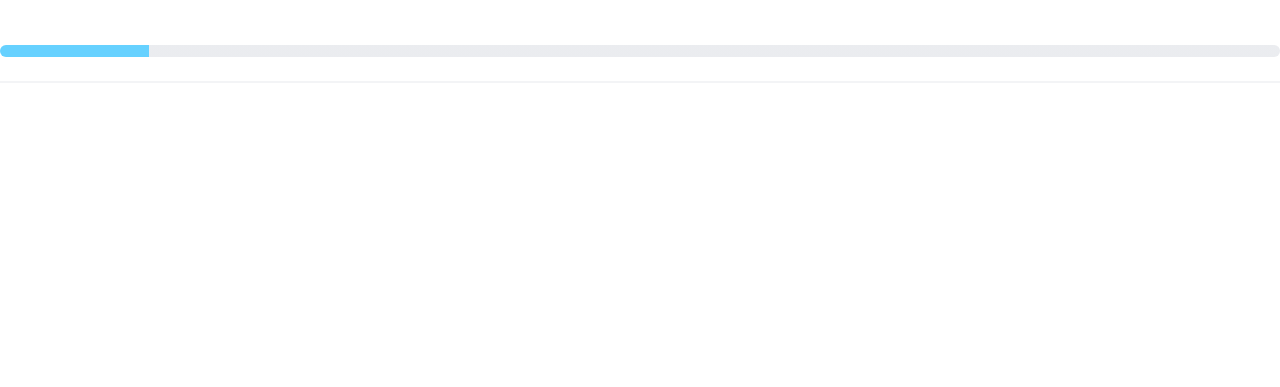
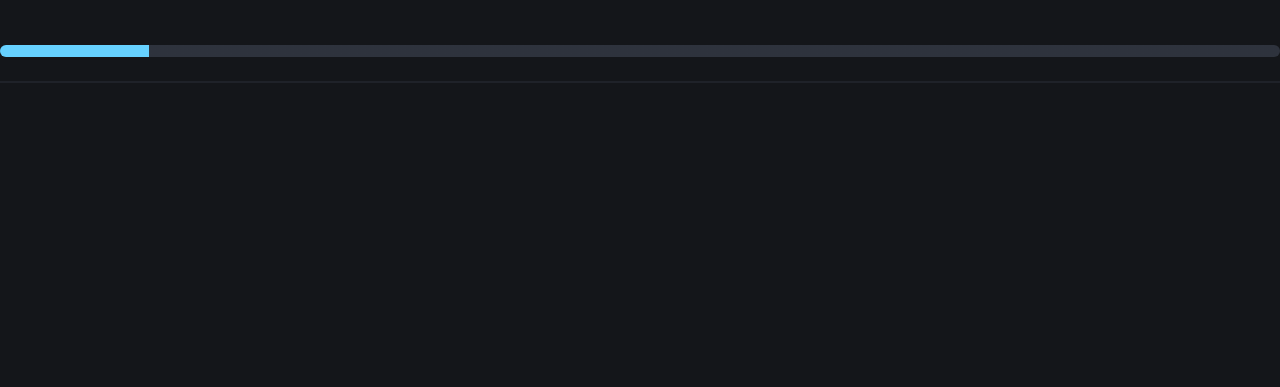
Before and after one commit to haidencramer/haidencramer, a plain HTML site: page index.html in a window 1280 px wide. Shown: the part 286-673 px from the top of the page. Drawn offline with Linux system fonts and the light colour scheme.

Commit message:
update
update

```diff
--- a/index.html
+++ b/index.html
@@ -1,5 +1,5 @@
 <!DOCTYPE html>
-<html>
+<html class="theme-dark">
     <head>
         <meta charset ="UTF-8">
 
```
Also changed, not shown: pages/about.html (+1 -1 lines), pages/contact.html (+1 -1 lines), pages/experience.html (+1 -1 lines), pages/projects.html (+1 -1 lines), pages/submit.html (+1 -1 lines).
